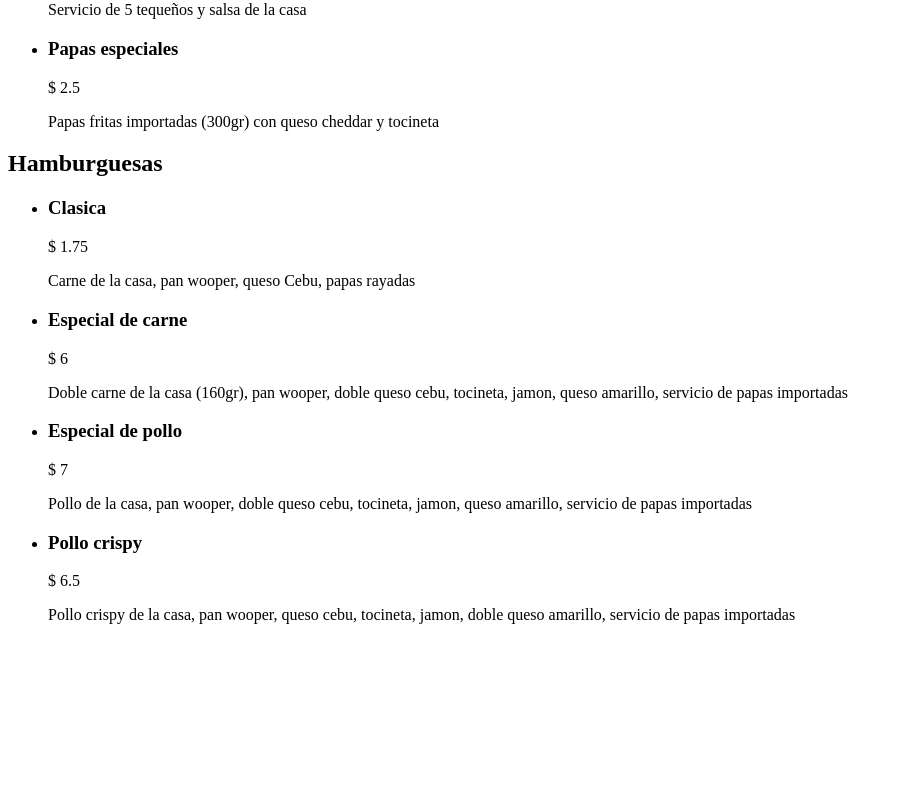
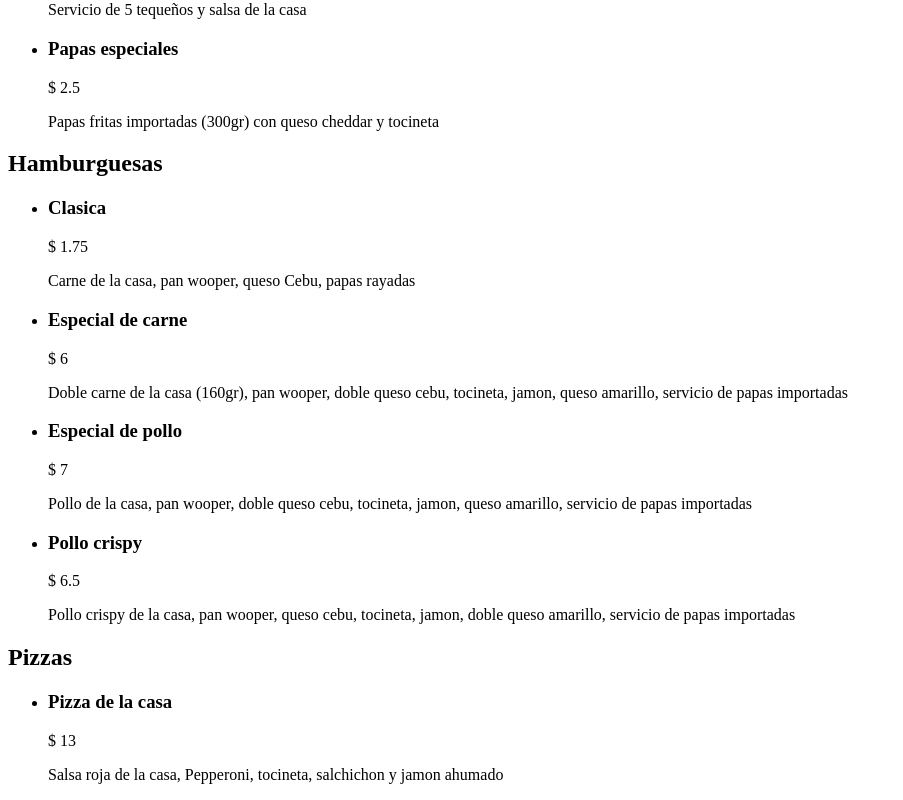
Before and after one commit to diegonzs/smokey-house-web, a Next.js app: page /menu in a window 1280 px wide. Shown: the part 310-1110 px from the top of the page, without its empty margins (0-903 px from the left). Before the commit the page ends 950 px from the top, so only its background shows below. Built offline with nearby package versions, Linux system fonts and the light colour scheme.

Commit message:
Added pizza

```diff
--- a/pages/menu.tsx
+++ b/pages/menu.tsx
@@ -46,6 +46,17 @@ const menuData = [
         description:
           "Pollo crispy de la casa, pan wooper, queso cebu, tocineta, jamon, doble queso amarillo, servicio de papas importadas",
         price: 6.5,
+      },
+    ],
+  },
+  {
+    sectionTitle: "Pizzas",
+    food: [
+      {
+        name: "Pizza de la casa",
+        description:
+          "Salsa roja de la casa, Pepperoni, tocineta, salchichon y jamon ahumado",
+        price: 13,
       },
     ],
   },
```
